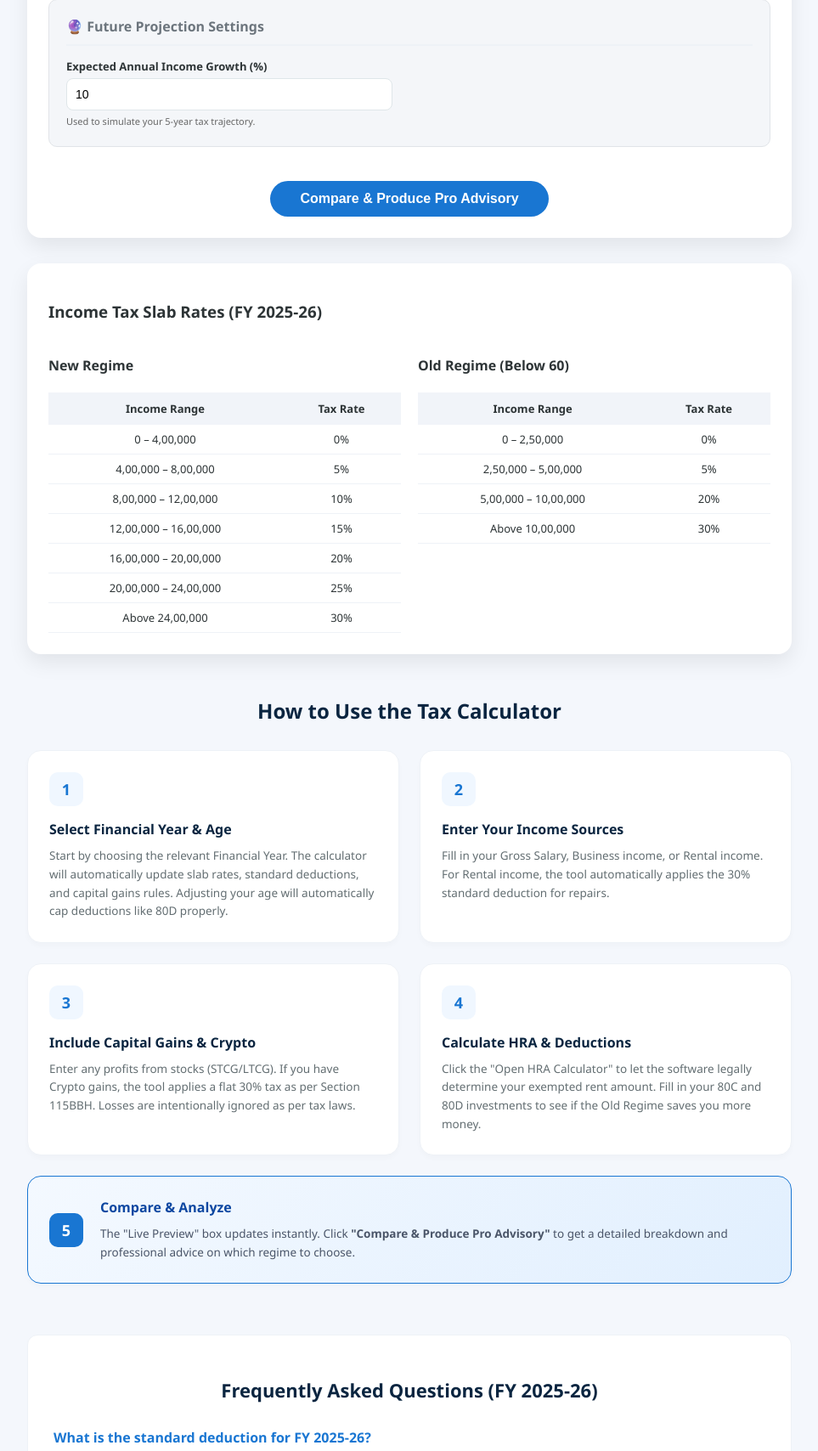
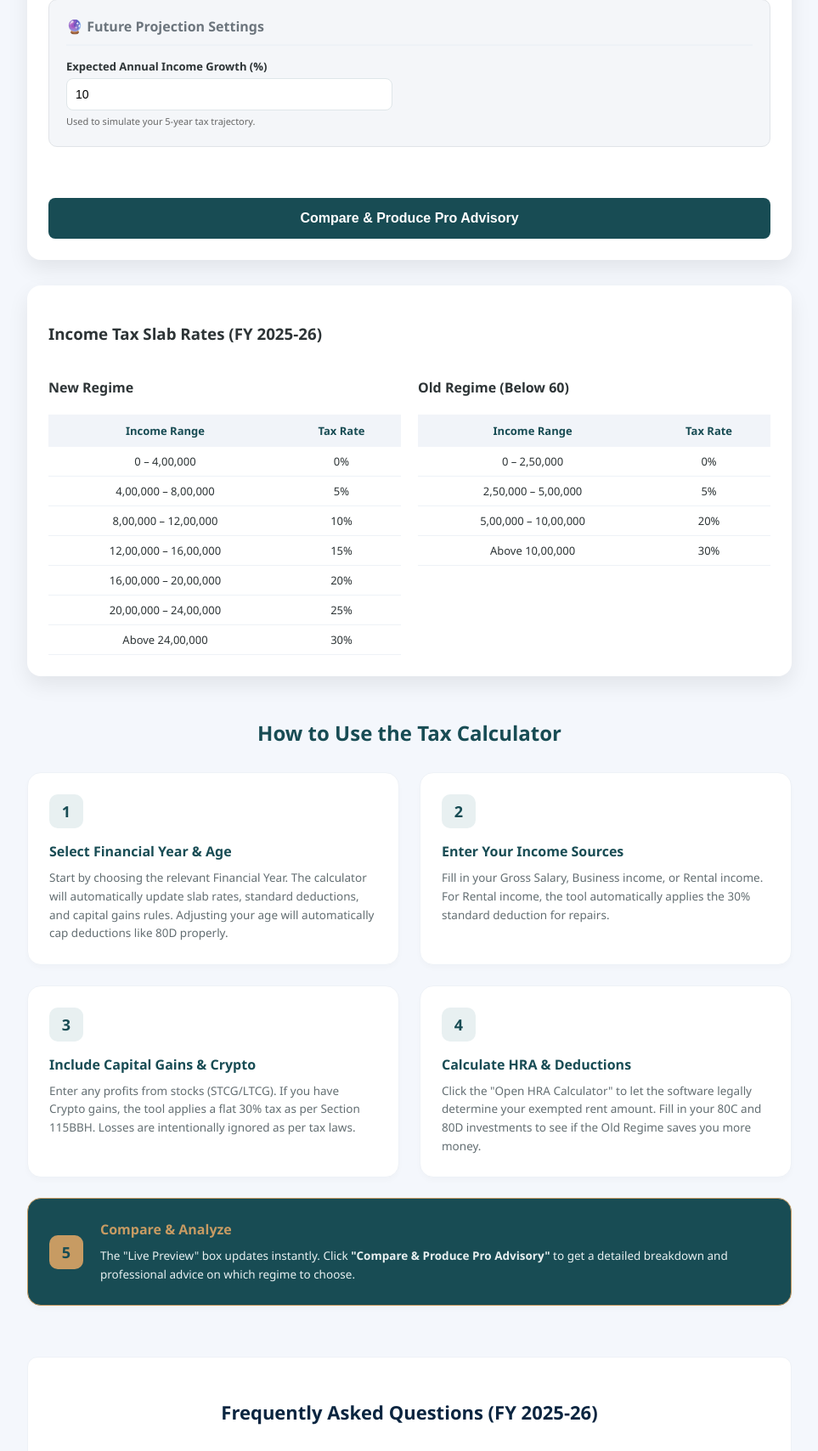
Before and after one commit to anveshsunny143007-netizen/income-tax-calculator, a FastAPI app: page / in a window 1280 px wide. Shown: the part 2190-3898 px from the top of the page at 85% size, without its empty margins (158-1121 px from the left). Run offline with FastAPI, Linux system fonts and the light colour scheme.

Commit message:
Update index.html

```diff
--- a/templates/index.html
+++ b/templates/index.html
@@ -25,56 +25,59 @@
 	.form-grid { display: grid; grid-template-columns: 1fr 1fr; column-gap: 40px; row-gap: 20px; }
 	label { font-size: 13px; font-weight: 600; display: block; margin-bottom: 5px; }
 	input, select { width: 100%; padding: 10px; border-radius: 8px; border: 1px solid #dfe6e9; font-size: 14px; box-sizing: border-box; }
-	input:focus, select:focus { outline: none; border-color: #1976d2; box-shadow: 0 0 0 3px rgba(25, 118, 210, 0.1); }
-	.income-section { grid-column: span 2; background: #f8f9fa; padding: 20px; border-radius: 10px; border: 1px solid #e1e4e8; margin-bottom: 10px; position: relative; }
-	.income-section h4 { margin-top: 0; margin-bottom: 15px; color: #1976d2; font-size: 16px; border-bottom: 2px solid #eef2f7; padding-bottom: 10px; }
-	.live-total { text-align: right; margin-top: 15px; font-size: 18px; font-weight: bold; color: #28a745; }
+	input:focus, select:focus { outline: none; border-color: #184c54; box-shadow: 0 0 0 3px rgba(24, 76, 84, 0.1); }
+
+    .income-section { grid-column: span 2; background: #f8f9fa; padding: 20px; border-radius: 10px; border: 1px solid #e1e4e8; margin-bottom: 10px; position: relative; }
+	.income-section h4 { margin-top: 0; margin-bottom: 15px; color: #184c54; font-size: 16px; border-bottom: 2px solid #eef2f7; padding-bottom: 10px; }
+
+    .live-total { text-align: right; margin-top: 15px; font-size: 18px; font-weight: bold; color: #184c54; }
     .live-preview-box { margin-top: 15px; padding-top: 15px; border-top: 1px solid #e1e4e8; text-align: right; font-size: 15px; color: #444; }
 	.full-width { grid-column: span 2; text-align: center; margin-top: 10px; }
-	button { padding: 12px 35px; border-radius: 30px; border: none; font-size: 16px; font-weight: 600; background: #1976d2; color: white; cursor: pointer; transition: 0.3s; }
-	button:hover { background: #0d47a1; }
-    .btn-outline { background: transparent; border: 2px solid #1976d2; color: #1976d2; padding: 8px 15px; font-size: 13px; border-radius: 6px; cursor: pointer; display: inline-flex; align-items: center; justify-content: center; width: 100%; margin-top: 10px; }
-    .btn-outline:hover { background: #f0f7ff; }
-	.table-grid { display: grid; grid-template-columns: 1fr 1fr; gap: 20px; }
+
+    /* Teal Primary Button */
+    button { padding: 15px; width: 100%; border-radius: 8px; border: none; font-size: 16px; font-weight: bold; background: #184c54; color: white; cursor: pointer; transition: 0.3s; margin-top: 20px;}
+	button:hover { background: #123a40; }
+
+    /* Teal Outline Button */
+    .btn-outline { background: transparent; border: 2px solid #184c54; color: #184c54; padding: 8px 15px; font-size: 13px; border-radius: 6px; cursor: pointer; display: inline-flex; align-items: center; justify-content: center; width: 100%; margin-top: 10px; }
+    .btn-outline:hover { background: #e8f0f1; }
+
+    .table-grid { display: grid; grid-template-columns: 1fr 1fr; gap: 20px; }
 	table { width: 100%; border-collapse: collapse; font-size: 13px; }
-	th { background: #f1f4f9; padding: 10px; text-align: center; }
+	th { background: #f1f4f9; padding: 10px; text-align: center; color: #184c54; }
 	td { padding: 8px; text-align: center; border-bottom: 1px solid #eef2f7; }
-	.info-card { background: transparent; padding: 0; margin-top: 50px; border: none; box-shadow: none; }
-	.info-card h2 { font-size: 24px; margin-bottom: 30px; color: #0a2540; text-align: center; font-weight: 700; }
 
-    /* Widened the minmax to force a 2-column layout on standard screens */
-    .how-to-grid { display: grid; grid-template-columns: repeat(auto-fit, minmax(320px, 1fr)); gap: 24px; }
-
-    .step-card { background: white; padding: 25px; border-radius: 16px; border: 1px solid #eef2f7; box-shadow: 0 4px 6px rgba(0,0,0,0.02); transition: all 0.3s ease; position: relative; overflow: hidden; }
-	.step-card:hover { transform: translateY(-5px); box-shadow: 0 12px 24px rgba(25, 118, 210, 0.08); border-color: #cce0f5; }
-	.step-badge { background: #f0f7ff; color: #1976d2; width: 40px; height: 40px; border-radius: 10px; display: flex; align-items: center; justify-content: center; font-weight: 700; font-size: 18px; margin-bottom: 16px; }
-	.step-title { font-size: 16px; color: #0a2540; margin: 0 0 10px 0; font-weight: 600; }
+    /* How to Use Grid Setup */
+    .info-card { background: transparent; padding: 0; margin-top: 50px; border: none; box-shadow: none; }
+	.info-card h2 { font-size: 24px; margin-bottom: 30px; color: #184c54; text-align: center; font-weight: 700; }
+	.how-to-grid { display: grid; grid-template-columns: repeat(auto-fit, minmax(320px, 1fr)); gap: 24px; }
+	.step-card { background: white; padding: 25px; border-radius: 16px; border: 1px solid #eef2f7; box-shadow: 0 4px 6px rgba(0,0,0,0.02); transition: all 0.3s ease; position: relative; overflow: hidden; }
+	.step-card:hover { transform: translateY(-5px); box-shadow: 0 12px 24px rgba(24, 76, 84, 0.08); border-color: #c79b63; }
+	.step-badge { background: #e8f0f1; color: #184c54; width: 40px; height: 40px; border-radius: 10px; display: flex; align-items: center; justify-content: center; font-weight: 700; font-size: 18px; margin-bottom: 16px; }
+	.step-title { font-size: 16px; color: #184c54; margin: 0 0 10px 0; font-weight: 600; }
 	.step-text { margin: 0; font-size: 13.5px; color: #636e72; line-height: 1.6; }
 
-    /* New classes for the full-width bottom banner */
-    .step-final { grid-column: 1 / -1; display: flex; align-items: center; background: linear-gradient(135deg, #f4f9ff, #e1effe); border: 1px solid #1976d2; }
-    .step-final .step-badge { margin-bottom: 0; margin-right: 20px; flex-shrink: 0; background: #1976d2; color: white; }
-    .step-final-content { flex-grow: 1; }
+    /* The Premium Teal & Gold Banner for Step 5 */
+    .step-final { grid-column: 1 / -1; display: flex; align-items: center; background: #184c54; border: 1px solid #c79b63; }
+    .step-final .step-badge { margin-bottom: 0; margin-right: 20px; flex-shrink: 0; background: #c79b63; color: #184c54; }
+    .step-final-content h4 { color: #c79b63 !important; }
+    .step-final-content p { color: #e8f0f1 !important; }
 
-    /* Stack it vertically on small mobile screens */
-    @media (max-width: 768px) {
-        .step-final { flex-direction: column; align-items: flex-start; }
-        .step-final .step-badge { margin-bottom: 16px; }
-    }
+    /* FAQ Section */
+    .faq-section { margin-top: 60px; padding: 30px; background: white; border-radius: 12px; border: 1px solid #eef2f7; }
+    .faq-section h3 { font-size: 16px; color: #184c54; margin-top: 20px; }
 
     /* Modal Styles */
     .modal-overlay { display: none; position: fixed; top: 0; left: 0; width: 100%; height: 100%; background: rgba(0,0,0,0.5); z-index: 1000; align-items: center; justify-content: center; backdrop-filter: blur(3px); }
     .modal-content { background: white; padding: 30px; border-radius: 12px; width: 90%; max-width: 500px; box-shadow: 0 15px 35px rgba(0,0,0,0.2); position: relative; }
-    .modal-header { font-size: 20px; font-weight: bold; color: #0d47a1; margin-bottom: 15px; border-bottom: 1px solid #eee; padding-bottom: 10px; }
-    .close-btn { position: absolute; top: 20px; right: 20px; font-size: 24px; cursor: pointer; color: #999; line-height: 1; border: none; background: none; }
-    .close-btn:hover { color: #333; }
-    .modal-results { background: #e6f4ea; border: 1px solid #c3e6cb; padding: 15px; border-radius: 8px; margin-top: 20px; }
+    .modal-header { font-size: 20px; font-weight: bold; color: #184c54; margin-bottom: 15px; border-bottom: 1px solid #eee; padding-bottom: 10px; }
+    .close-btn { position: absolute; top: 20px; right: 20px; font-size: 24px; cursor: pointer; color: #999; border: none; background: none; }
+    .modal-results { background: #fdfaf2; border: 1px solid #c79b63; padding: 15px; border-radius: 8px; margin-top: 20px; }
     .modal-results p { margin: 5px 0; font-size: 14px; display: flex; justify-content: space-between; }
-    .modal-results .highlight { font-weight: bold; font-size: 16px; color: #155724; border-top: 1px solid #c3e6cb; padding-top: 10px; margin-top: 10px; }
+    .modal-results .highlight { font-weight: bold; font-size: 16px; color: #184c54; border-top: 1px solid #c79b63; padding-top: 10px; margin-top: 10px; }
+    .limit-badge { display: inline-block; background: #e8f0f1; color: #184c54; padding: 2px 6px; border-radius: 4px; font-size: 11px; margin-left: 5px; font-weight: normal; }
 
-    .limit-badge { display: inline-block; background: #e3f2fd; color: #0d47a1; padding: 2px 6px; border-radius: 4px; font-size: 11px; margin-left: 5px; font-weight: normal; }
-
-    @media (max-width: 768px) { .form-grid { grid-template-columns: 1fr; } .table-grid { grid-template-columns: 1fr; } .income-section { grid-column: span 1; } .full-width { grid-column: span 1; } .container { padding: 15px; margin-top: -20px; } }
+    @media (max-width: 768px) { .form-grid { grid-template-columns: 1fr; } .table-grid { grid-template-columns: 1fr; } .income-section { grid-column: span 1; } .full-width { grid-column: span 1; } .step-final { flex-direction: column; align-items: flex-start; } .step-final .step-badge { margin-bottom: 16px; } }
     </style>
 
 	<script type="application/ld+json">
```
